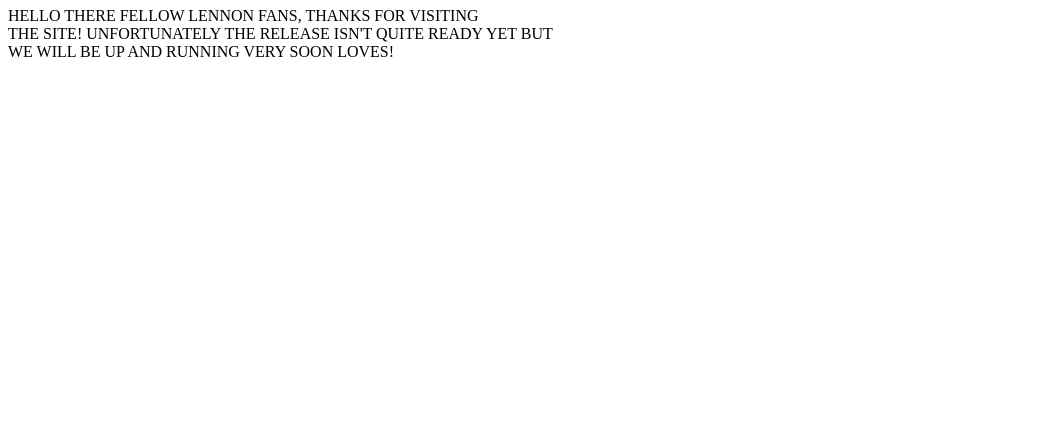
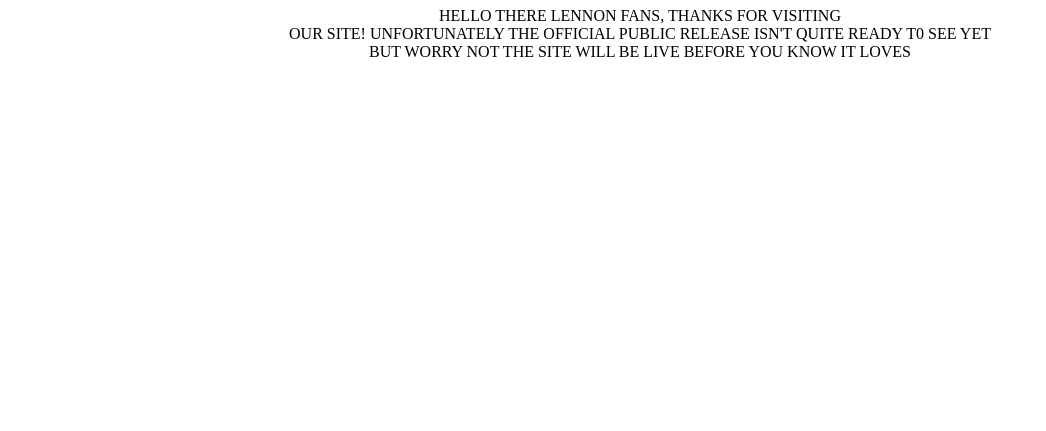
Before and after one commit to lennonstellafans/lennonstellafans.github.io, a plain HTML site: page index.html in a window 1280 px wide. Shown: the part 369-800 px from the top of the page, without its empty margins (0-1046 px from the left). Drawn offline with Linux system fonts and the light colour scheme.

Commit message:
Update index.html

```diff
--- a/index.html
+++ b/index.html
@@ -6,7 +6,7 @@
 <body>
 
 <h1><BR><BR><BR><BR><BR><BR><BR><BR><CENTER><STRONG><span class="bigger">— LENNONSTELLAFANS.COM —</span></CENTER></STRONG></h1>
-<p>HELLO THERE FELLOW LENNON FANS, THANKS FOR VISITING<BR>THE SITE! UNFORTUNATELY THE RELEASE ISN'T QUITE READY YET BUT<BR>WE WILL BE UP AND RUNNING VERY SOON LOVES!</p>
+<p><CENTER>HELLO THERE LENNON FANS, THANKS FOR VISITING<BR>OUR SITE! UNFORTUNATELY THE OFFICIAL PUBLIC RELEASE ISN'T QUITE READY T0 SEE YET<BR>BUT WORRY NOT THE SITE WILL BE LIVE BEFORE YOU KNOW IT LOVES</CENTER></p>
 
 </body>
 </html>
```
